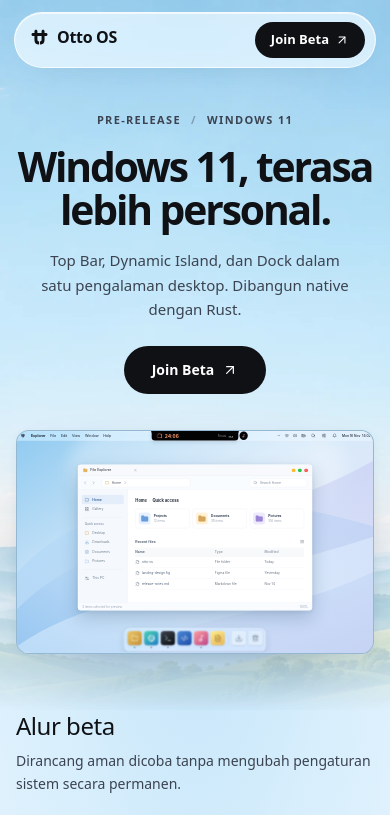
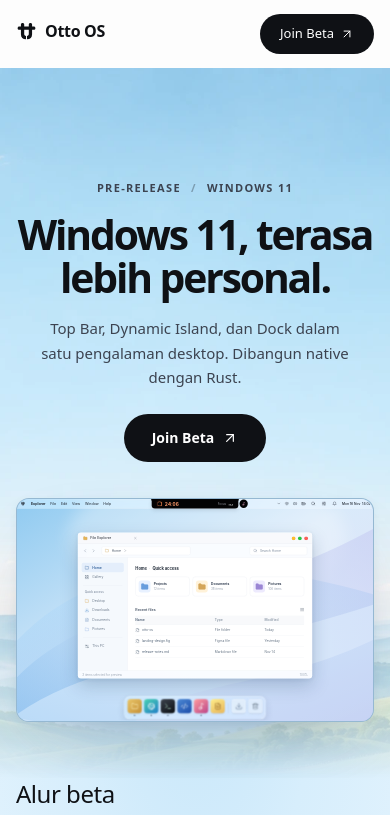
Before and after one commit to howlil/otto-os, an Astro site in the folder landing/: page / in a window 390 px wide. Shown: the top 815 px of the page. Built offline with nearby package versions, Linux system fonts and the light colour scheme; Astro itself is replaced by a stand-in of ours.

Commit message:
style(landing): replace glass capsule navbar with clean editorial header

```diff
--- a/landing/src/components/Nav.astro
+++ b/landing/src/components/Nav.astro
@@ -15,99 +15,62 @@ const links = [
 ];
 ---
 
-<header data-site-nav class="site-nav-shell">
-  <nav aria-label="Navigasi utama" class="site-nav">
+<header class="site-header-shell">
+  <nav aria-label="Navigasi utama" class="site-header-inner">
     <a
       href="/"
-      class="shrink-0 rounded-full focus-visible:outline-2 focus-visible:outline-offset-4 focus-visible:outline-ink"
+      class="shrink-0 rounded-md focus-visible:outline-2 focus-visible:outline-offset-4 focus-visible:outline-ink"
       aria-label="Otto OS, beranda"
     >
-      <BrandMark size={19} />
+      <BrandMark size={21} />
     </a>
 
+    <div class="flex items-center gap-6 sm:gap-9">
       <ul class="hidden items-center gap-7 whitespace-nowrap sm:flex">
         {links.map((link) => (
           <li>
             <a
               href={link.href}
-            class="rounded-full px-1 py-2 text-[13px] font-medium text-ink-soft transition-colors duration-150 hover:text-ink focus-visible:outline-2 focus-visible:outline-offset-2 focus-visible:outline-ink"
+              class="rounded-md py-2 text-[13px] font-medium text-ink-soft/85 transition-colors duration-150 hover:text-ink focus-visible:outline-2 focus-visible:outline-offset-2 focus-visible:outline-ink"
             >
               {link.label}
             </a>
           </li>
         ))}
       </ul>
-
       <a
         href={isSubpage ? "/#daftar" : "#daftar"}
         data-waitlist-trigger={isSubpage ? undefined : ""}
-      class="inline-flex h-9 shrink-0 items-center justify-center gap-1.5 rounded-full bg-ink px-4 text-[13px] font-semibold text-white whitespace-nowrap transition-[background-color,transform] duration-150 hover:bg-[#30343b] active:scale-[0.98] focus-visible:outline-2 focus-visible:outline-offset-2 focus-visible:outline-ink motion-reduce:transform-none"
+        class="inline-flex h-10 shrink-0 items-center justify-center gap-1.5 rounded-full bg-ink px-5 text-[13px] font-medium text-white whitespace-nowrap transition-colors duration-150 hover:bg-[#343434] focus-visible:outline-2 focus-visible:outline-offset-2 focus-visible:outline-ink"
       >
-      Join Beta <ArrowUpRight size={14} strokeWidth={1.8} />
+        Join Beta <ArrowUpRight size={14} strokeWidth={1.7} />
       </a>
+    </div>
   </nav>
 </header>
 
-<script>
-  const header = document.querySelector<HTMLElement>("[data-site-nav]");
-  if (header) {
-    const update = () => header.classList.toggle("is-scrolled", window.scrollY > 24);
-    update();
-    window.addEventListener("scroll", update, { passive: true });
-  }
-</script>
-
 <style>
-  .site-nav-shell {
-    position: fixed;
-    inset: 12px 0 auto;
+  .site-header-shell {
+    position: relative;
     z-index: 50;
-    padding-inline: 14px;
-    pointer-events: none;
+    width: 100%;
+    background: #fdfdfd;
   }
 
-  .site-nav {
+  .site-header-inner {
     display: flex;
-    width: 100%;
-    max-width: 1080px;
-    min-height: 56px;
+    width: min(1100px, calc(100% - 40px));
+    min-height: 76px;
     align-items: center;
     justify-content: space-between;
-    gap: 20px;
+    gap: 24px;
     margin-inline: auto;
-    padding: 8px 10px 8px 20px;
-    border: 1px solid rgb(255 255 255 / 72%);
-    border-radius: 9999px;
-    background: rgb(255 255 255 / 63%);
-    box-shadow: 0 12px 30px -23px rgb(20 40 60 / 26%), inset 0 1px 0 rgb(255 255 255 / 65%);
-    backdrop-filter: blur(18px) saturate(1.35);
-    -webkit-backdrop-filter: blur(18px) saturate(1.35);
-    pointer-events: auto;
-    transition: background-color 180ms var(--ease-standard), border-color 180ms var(--ease-standard);
   }
 
-  .is-scrolled .site-nav {
-    background: rgb(255 255 255 / 88%);
-    border-color: rgb(255 255 255 / 90%);
-  }
-
-  @media (max-width: 420px) {
-    .site-nav {
-      padding-left: 15px;
-    }
-  }
-
-  @media (prefers-reduced-motion: reduce) {
-    .site-nav {
-      transition: none;
-    }
-  }
-
-  @media (prefers-reduced-transparency: reduce) {
-    .site-nav {
-      background: #fff;
-      backdrop-filter: none;
-      -webkit-backdrop-filter: none;
+  @media (max-width: 640px) {
+    .site-header-inner {
+      min-height: 68px;
+      width: calc(100% - 32px);
     }
   }
 </style>
```
Lines whose indentation alone changed are shown as unchanged.
